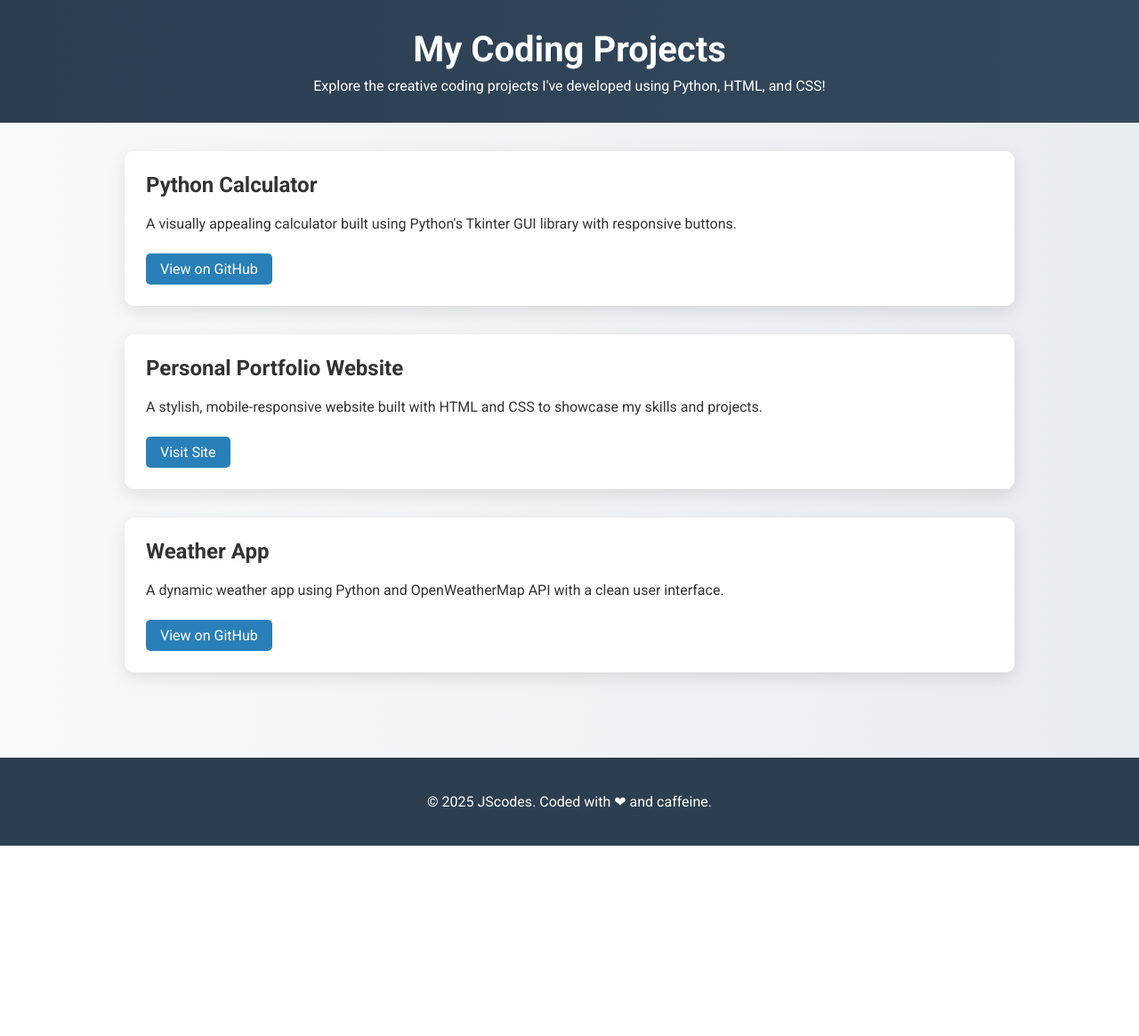
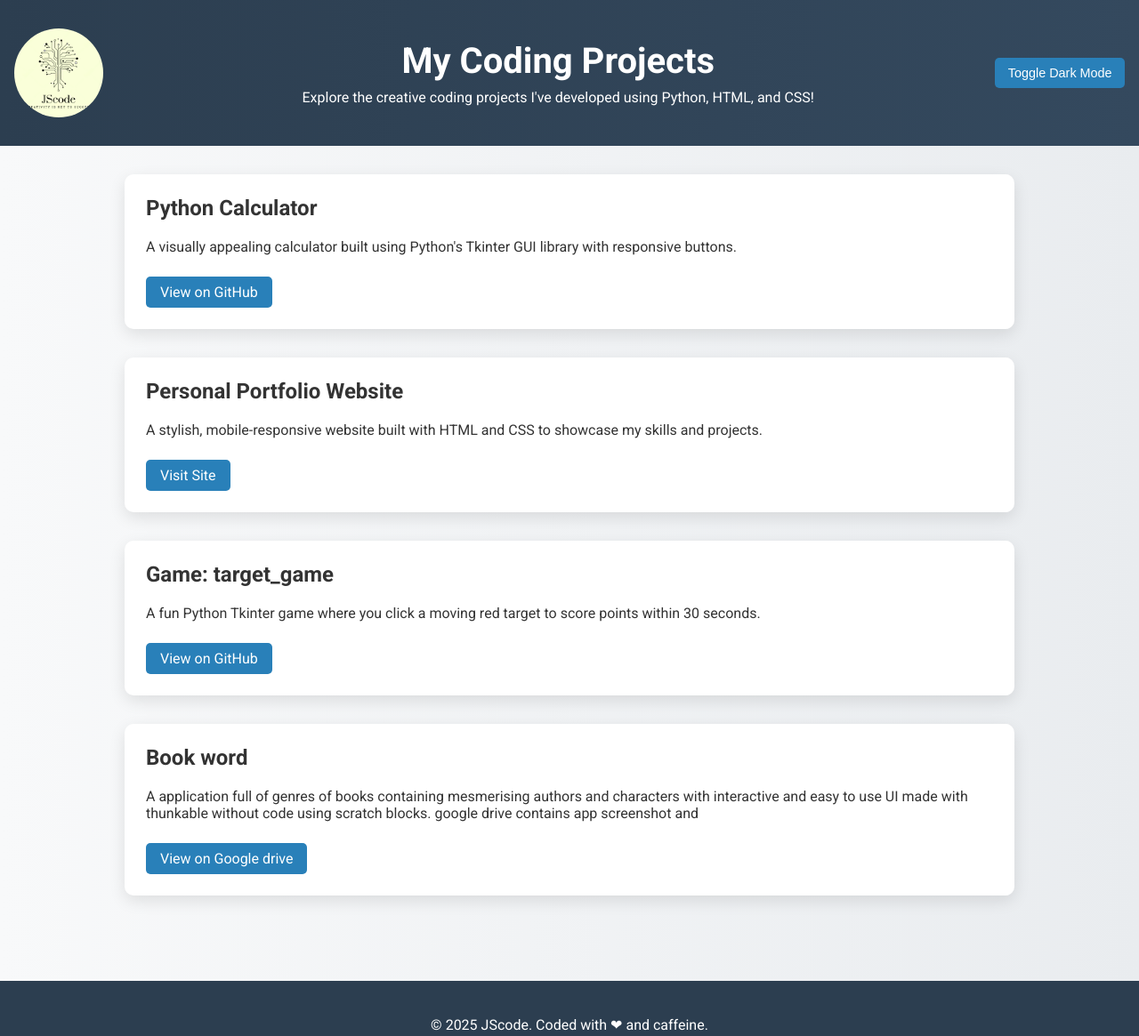
Before and after one commit to suyash879/suyash879.github.io, a plain HTML site: page index.html in a window 1280 px wide. Shown: the whole page at 89% size. Before the commit the page ends 951 px from the top, so only its background shows below. Drawn offline with Linux system fonts and the light colour scheme.

Commit message:
Update index.html

```diff
--- a/index.html
+++ b/index.html
@@ -1,10 +1,10 @@
 <!DOCTYPE html>
 <html lang="en">
 <head>
-    <meta charset="UTF-8">
-    <meta name="viewport" content="width=device-width, initial-scale=1.0">
+  <meta charset="UTF-8" />
+  <meta name="viewport" content="width=device-width, initial-scale=1.0"/>
   <title>My Coding Projects</title>
-    <link rel="icon" href="logo-Copy.png" type="image/x-icon">
+  <link rel="icon" href="logo - Copy.png" type="image/png"/>
   <style>
     @import url('https://fonts.googleapis.com/css2?family=Roboto:wght@400;700&display=swap');
 
@@ -15,43 +15,92 @@
       background: linear-gradient(to right, #f8f9fa, #e9ecef);
       color: #333;
       overflow-x: hidden;
+      transition: background 0.5s ease, color 0.5s ease;
     }
+
+    body.dark-mode {
+      background: linear-gradient(to right, #1e1e1e, #2c2c2c);
+      color: #f0f0f0;
+    }
+
     header {
       background: linear-gradient(to right, #2c3e50, #34495e);
       color: white;
       padding: 2em 1em;
-            text-align: center;
+      display: flex;
+      align-items: center;
+      justify-content: space-between;
       animation: fadeInDown 1s ease-out;
     }
+
+    .logo {
+      width: 100px;
+      height: 100px;
+      border-radius: 50%;
+      margin-right: 20px;
+      object-fit: cover;
+    }
+
+    header div {
+      text-align: center;
+      flex-grow: 1;
+    }
+
     header h1 {
       margin: 0;
       font-size: 2.5em;
     }
+
     header p {
       margin: 0.5em 0 0;
     }
+
+    .toggle-btn {
+      background: #2980b9;
+      color: white;
+      border: none;
+      padding: 0.6em 1em;
+      border-radius: 5px;
+      cursor: pointer;
+      font-size: 0.9em;
+      transition: background 0.3s ease;
+    }
+
+    .toggle-btn:hover {
+      background: #1c5980;
+    }
+
     .container {
       width: 90%;
       max-width: 1000px;
       margin: auto;
       padding: 2em 0;
     }
+
     .project {
       background: white;
       padding: 1.5em;
       margin-bottom: 2em;
       border-radius: 10px;
       box-shadow: 0 6px 18px rgba(0, 0, 0, 0.1);
-            transition: transform 0.3s ease, box-shadow 0.3s ease;
+      transition: transform 0.3s ease, box-shadow 0.3s ease, background 0.5s ease;
       animation: fadeInUp 1s ease forwards;
     }
+
+    body.dark-mode .project {
+      background: #2e2e2e;
+      box-shadow: 0 6px 18px rgba(255, 255, 255, 0.1);
+    }
+
     .project:hover {
       transform: scale(1.03);
       box-shadow: 0 12px 24px rgba(0, 0, 0, 0.2);
     }
+
     .project h2 {
       margin-top: 0;
     }
+
     .project a {
       display: inline-block;
       margin-top: 0.5em;
@@ -62,9 +111,11 @@
       border-radius: 5px;
       transition: background-color 0.3s ease;
     }
+
     .project a:hover {
       background-color: #1c5980;
     }
+
     footer {
       background-color: #2c3e50;
       color: white;
@@ -86,15 +137,19 @@
 </head>
 <body>
   <header>
+    <img src="logo.png" alt="My Logo" class="logo"/>
+    <div>
       <h1>My Coding Projects</h1>
       <p>Explore the creative coding projects I've developed using Python, HTML, and CSS!</p>
+    </div>
+    <button class="toggle-btn" onclick="toggleDarkMode()">Toggle Dark Mode</button>
   </header>
 
   <div class="container">
     <div class="project">
       <h2>Python Calculator</h2>
       <p>A visually appealing calculator built using Python's Tkinter GUI library with responsive buttons.</p>
-            <a href="https://github.com/suyash879/My-projects/tree/main">View on GitHub</a>
+      <a href="https://github.com/suyash879/pycalculator" target="_blank">View on GitHub</a>
     </div>
 
     <div class="project">
@@ -104,14 +159,28 @@
     </div>
 
     <div class="project">
-            <h2>Weather App</h2>
-            <p>A dynamic weather app using Python and OpenWeatherMap API with a clean user interface.</p>
-            <a href="https://github.com/yourusername/weather-app" target="_blank">View on GitHub</a>
+      <h2>Game: target_game</h2>
+      <p>A fun Python Tkinter game where you click a moving red target to score points within 30 seconds.</p>
+      <a href="https://github.com/suyash879/target_game" target="_blank">View on GitHub</a>
+    </div>
+
+    <div class="project">
+      <h2>Book word</h2>
+      <p>A application full of genres of books containing mesmerising authors and characters with interactive and easy to use UI
+        made with thunkable without code using scratch blocks. google drive contains app screenshot and
+      </p>
+      <a href="https://drive.google.com/drive/folders/1S88_wFyfaydJPyf-YfX1e8DPo_UAg4_h" target="_blank">View on Google drive</a>
     </div>
   </div>
 
   <footer>
-        <p>&copy; 2025 JScodes. Coded with ❤ and caffeine.</p>
+    <p>&copy; 2025 JScode. Coded with ❤ and caffeine.</p>
   </footer>
+
+  <script>
+    function toggleDarkMode() {
+      document.body.classList.toggle('dark-mode');
+    }
+  </script>
 </body>
 </html>
```
Lines whose indentation alone changed are shown as unchanged.
